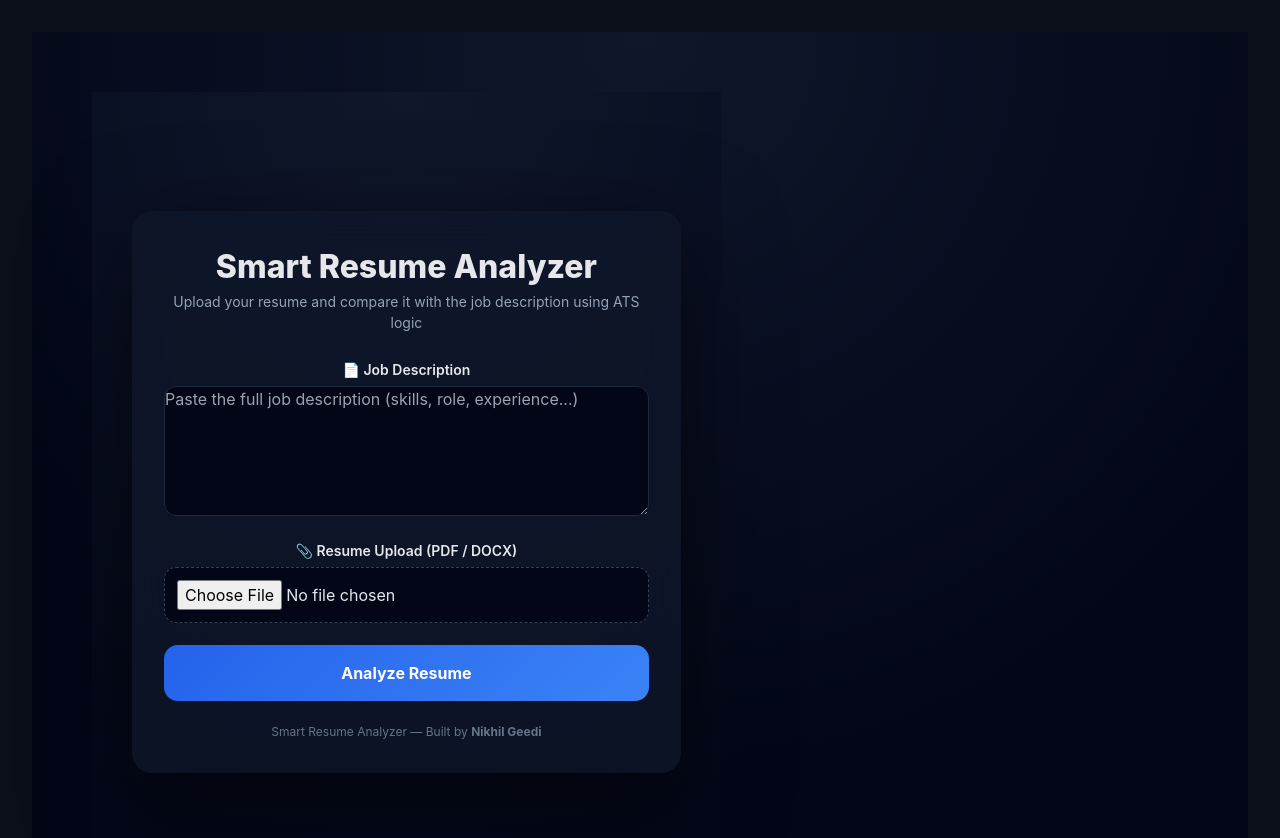
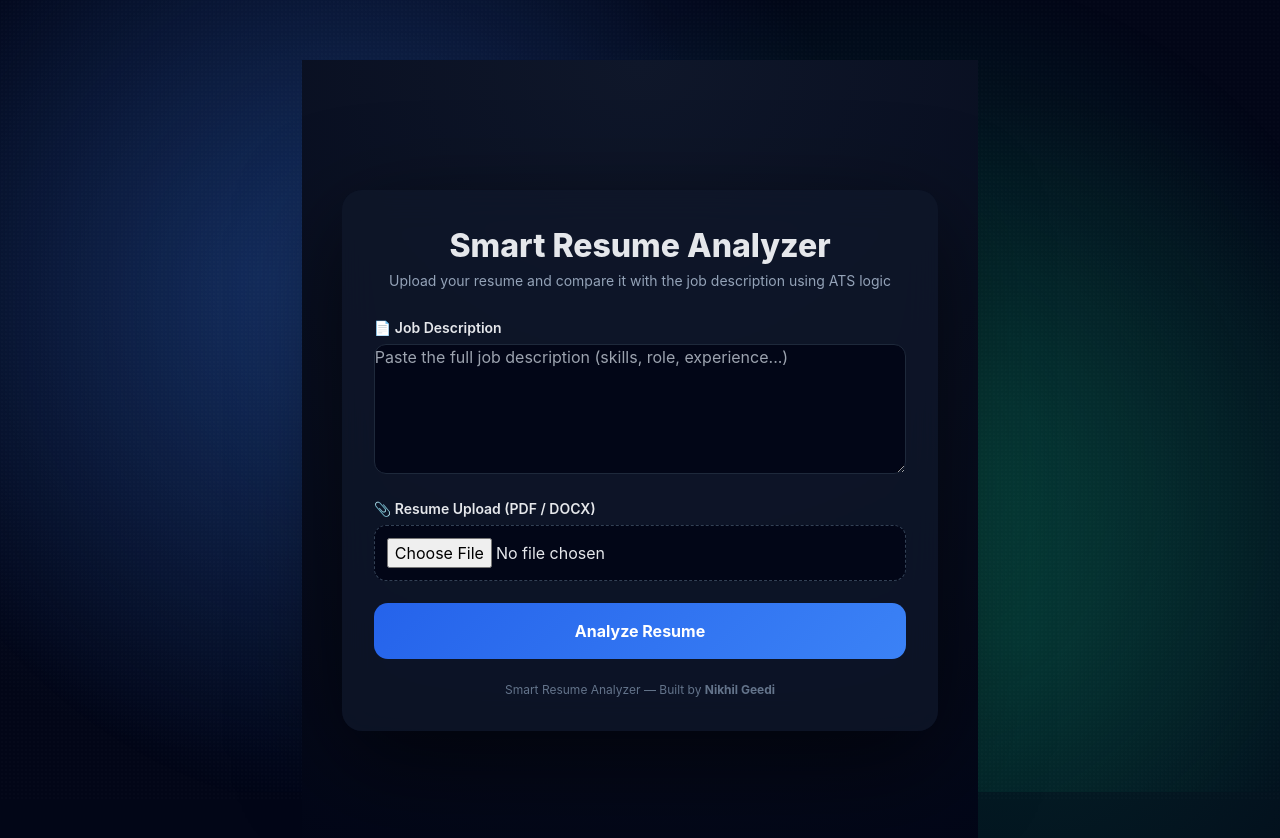
Before and after one commit to nikhil-18-ctrl/smart-resume-analyzer-ui, a React (Vite) app: page / in a window 1280 px wide. Shown: the top 838 px of the page. Built offline with nearby package versions, Linux system fonts and the light colour scheme.

Commit message:
Restore optimal card width

```diff
--- a/src/App.css
+++ b/src/App.css
@@ -1,67 +1,121 @@
-#root {
-  max-width: 1280px;
-  margin: 0 auto;
-  padding: 2rem;
-  text-align: center;
+/* ================================
+   GLOBAL RESET
+================================ */
+
+* {
+  box-sizing: border-box;
 }
 
-.logo {
-  height: 6em;
-  padding: 1.5em;
-  will-change: filter;
-  transition: filter 300ms;
-}
-.logo:hover {
-  filter: drop-shadow(0 0 2em #646cffaa);
-}
-.logo.react:hover {
-  filter: drop-shadow(0 0 2em #61dafbaa);
+html,
+body {
+  margin: 0;
+  padding: 0;
+  min-height: 100%;
 }
 
-@keyframes logo-spin {
-  from {
-    transform: rotate(0deg);
+
+/* ================================
+   GOD-LEVEL BACKGROUND (FIXED)
+================================ */
+
+body {
+  font-family: system-ui, -apple-system, BlinkMacSystemFont, "Segoe UI", sans-serif;
+  color: #e5e7eb;
+  overflow-x: hidden;
+
+  background:
+    radial-gradient(
+      circle at 20% 30%,
+      rgba(59, 130, 246, 0.15),
+      transparent 40%
+    ),
+    radial-gradient(
+      circle at 80% 70%,
+      rgba(16, 185, 129, 0.15),
+      transparent 45%
+    ),
+    linear-gradient(180deg, #020617, #020617);
+}
+
+
+/* Floating glow animation layer */
+body::before {
+  content: "";
+  position: fixed;
+  inset: 0;
+  background:
+    radial-gradient(circle at 30% 40%, rgba(59,130,246,0.25), transparent 50%),
+    radial-gradient(circle at 70% 60%, rgba(16,185,129,0.25), transparent 50%);
+  animation: floatGlow 18s ease-in-out infinite alternate;
+  z-index: -2;
+}
+
+@keyframes floatGlow {
+  0% {
+    transform: translateY(0px);
   }
-  to {
-    transform: rotate(360deg);
+  100% {
+    transform: translateY(-40px);
   }
 }
 
-@media (prefers-reduced-motion: no-preference) {
-  a:nth-of-type(2) .logo {
-    animation: logo-spin infinite 20s linear;
-  }
+
+/* Subtle noise texture (premium feel) */
+body::after {
+  content: "";
+  position: fixed;
+  inset: 0;
+  background-image: radial-gradient(
+    rgba(255, 255, 255, 0.015) 1px,
+    transparent 1px
+  );
+  background-size: 4px 4px;
+  pointer-events: none;
+  z-index: -1;
 }
 
-.card {
-  padding: 2em;
-}
-
-.read-the-docs {
-  color: #888;
-}
 
 /* ================================
-   MAIN APP LAYOUT
+   MAIN APP LAYOUT (IMPORTANT FIX)
 ================================ */
 
 .app-layout {
   min-height: 100vh;
-  display: grid;
-  grid-template-columns: 1.2fr 0.8fr;
-  gap: 48px;
-  padding: 60px;
-  background: radial-gradient(
-    circle at top,
-    #0f172a,
-    #020617 70%
-  );
+  display: flex;              /* ⬅ FIXED: was grid earlier */
+  justify-content: center;
+  align-items: center;
+  padding: 60px 20px;
 }
 
-/* Center main card vertically */
-.app-layout > :first-child {
-  align-self: center;
+
+/* ================================
+   ROOT CONTAINER
+================================ */
+
+#root {
+  width: 100%;
+  display: flex;
+  justify-content: center;
 }
+
+
+/* ================================
+   SCROLLBAR (OPTIONAL POLISH)
+================================ */
+
+::-webkit-scrollbar {
+  width: 8px;
+}
+
+::-webkit-scrollbar-thumb {
+  background: rgba(148, 163, 184, 0.25);
+  border-radius: 8px;
+}
+
+::-webkit-scrollbar-thumb:hover {
+  background: rgba(148, 163, 184, 0.4);
+}
+
 
 /* ================================
    RESPONSIVE (MOBILE)
@@ -69,7 +123,6 @@
 
 @media (max-width: 1024px) {
   .app-layout {
-    grid-template-columns: 1fr;
-    padding: 32px;
+    padding: 32px 16px;
   }
 }
--- a/src/components/UploadCard.css
+++ b/src/components/UploadCard.css
@@ -19,7 +19,7 @@
   border-radius: 20px;
   padding: 32px;
   box-shadow: 0 30px 100px rgba(0, 0, 0, 0.6);
-  transition: transform 0.3s ease;
+  transition: transform 0.3s ease, box-shadow 0.3s ease;
 }
 
 .card:hover {
```
